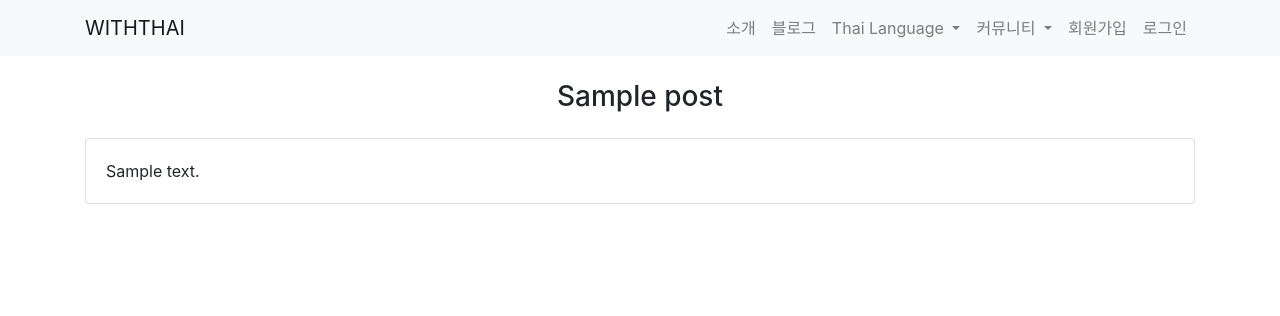
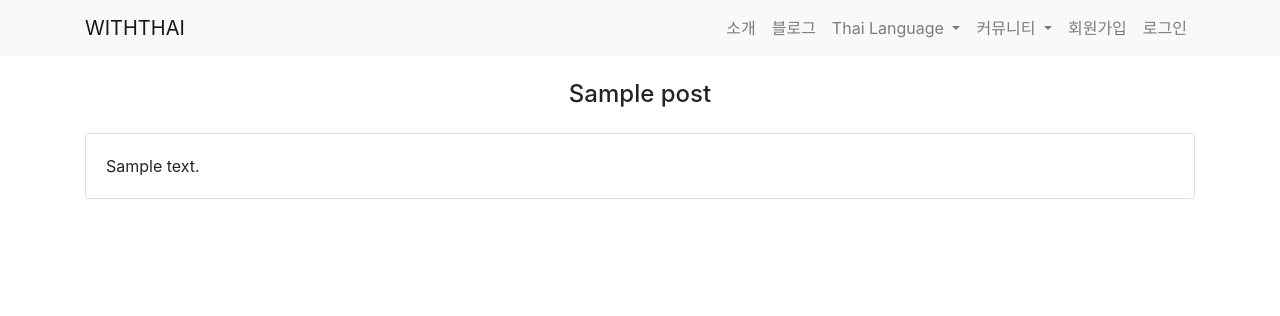
Before and after one commit to pincoin/withthai-lang, a Django app: template help/templates/help/post_detail.html in a window 1280 px wide. Shown: the top 316 px of the page. Run offline with Django 3.2, Linux system fonts and the light colour scheme; tables that the repository leaves empty hold one stand-in row (values such as "Sample post"); the template is opened without the code that fills it: values that come from a table or form of the project are taken from there, most other values are stand-ins (such as "Sample title", 1, 10 or a date in 2020); parts of the project's set-up code (start-up, migrations or seed data) failed here and were passed over; some libraries are stand-ins or nearby versions.

Commit message:
- heading

```diff
--- a/help/templates/help/post_detail.html
+++ b/help/templates/help/post_detail.html
@@ -2,7 +2,7 @@
 
 {% block content %}
     <div class="container">
-        <h3 class="my-4 text-center">{{ post.title }}</h3>
+        <h4 class="my-2 my-md-4 text-center">{{ post.title }}</h4>
 
         <div class="row">
             <div class="col">
```
